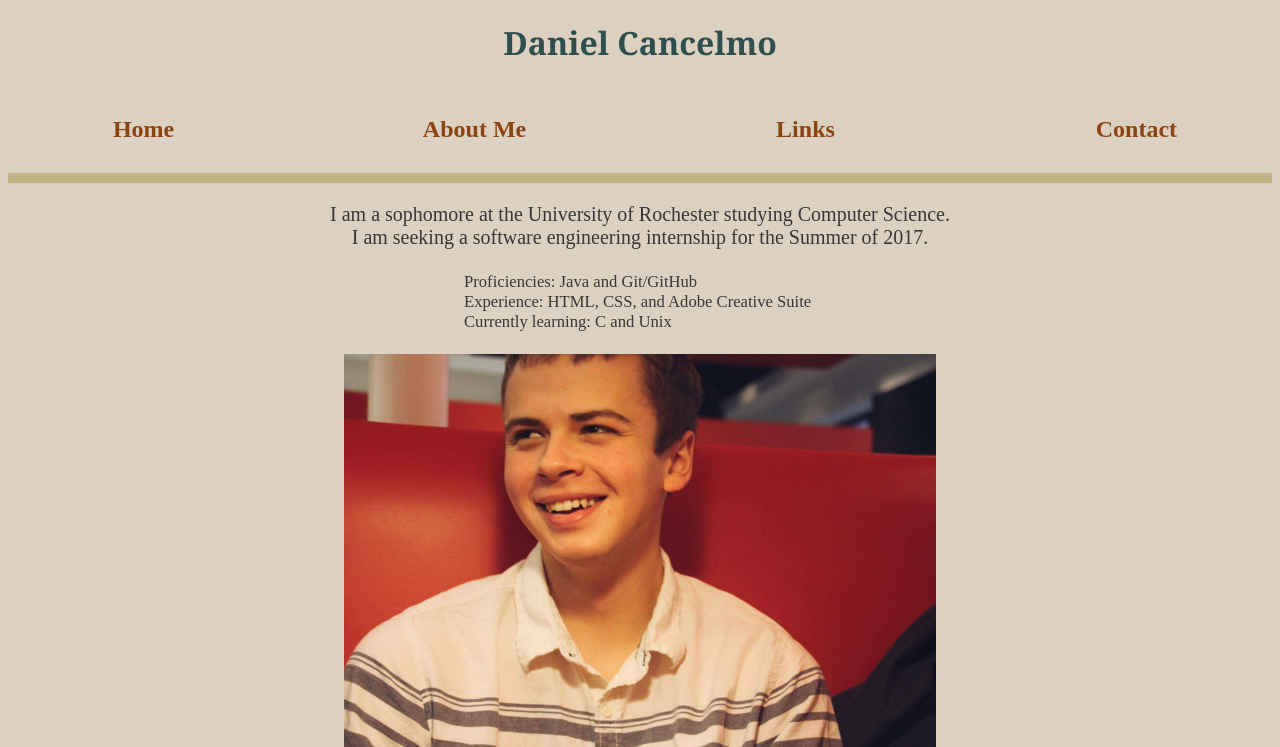
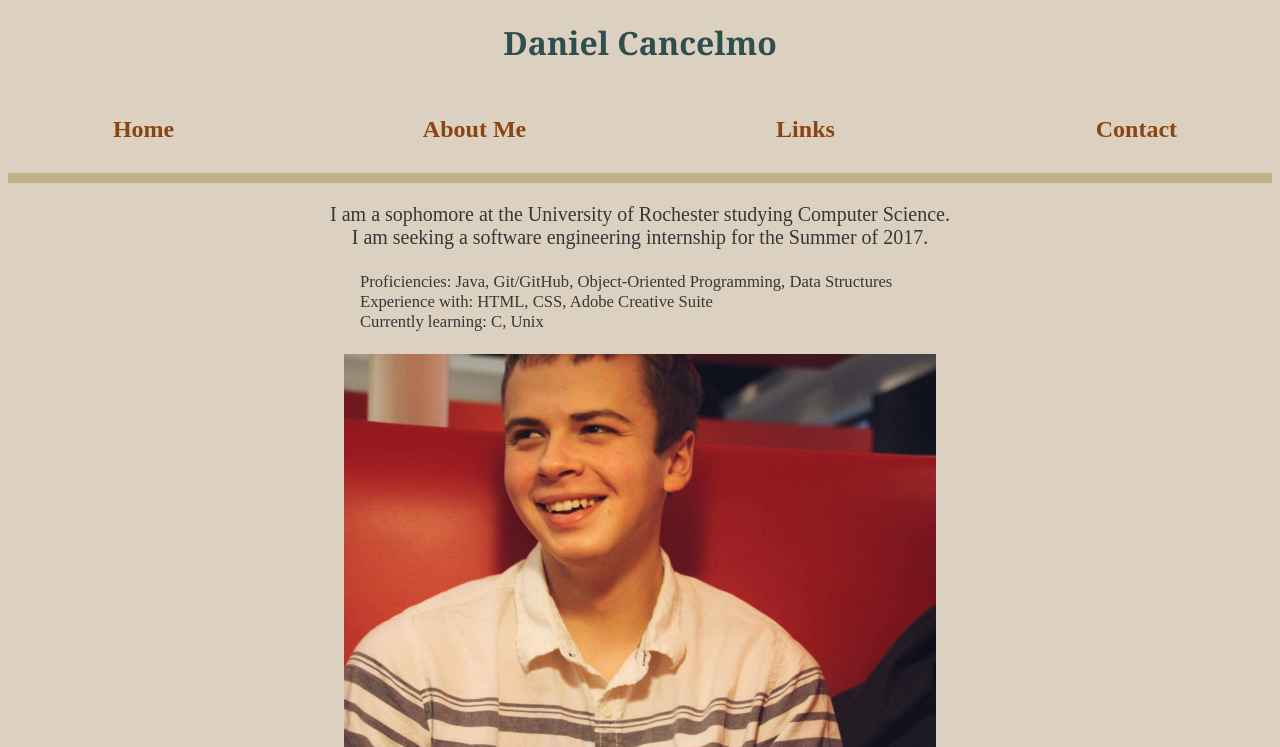
Before and after one commit to dcancelmo/dcancelmo.github.io, a PHP site: page / in a window 1280 px wide. Shown: the top 747 px of the page. Run offline with PHP 8.4, Linux system fonts and the light colour scheme.

Commit message:
Update skills
Updated skills on index.html and updated .center in home.css to allow
for wider space for skills

```diff
--- a/home.css
+++ b/home.css
@@ -20,7 +20,7 @@ body > #container {
 .center {
 	margin-left: auto;
     margin-right: auto;
-    width: 22em
+    width: 35em
 }
 
 /*Paper#F4F4F4*/
--- a/index.html
+++ b/index.html
@@ -13,7 +13,9 @@
 
 				<h3>I am a sophomore at the University of Rochester studying Computer Science.<br>I am seeking a software engineering internship for the Summer of 2017.</h3>
 				<div class = "center">
-					<h4>Proficiencies: Java and Git/GitHub<br>Experience: HTML, CSS, and Adobe Creative Suite<br>Currently learning: C and Unix</h4>
+					<h4>Proficiencies: Java, Git/GitHub, Object-Oriented Programming, Data Structures<br>
+					Experience with: HTML, CSS, Adobe Creative Suite<br>
+					Currently learning: C, Unix</h4>
 				</div>
 				<p id = "selfPic"><center><img src = "images/Self_pic.jpeg" alt="Pic of Dan" style="width:592px;height:394.66px"></center></p>
 
```
